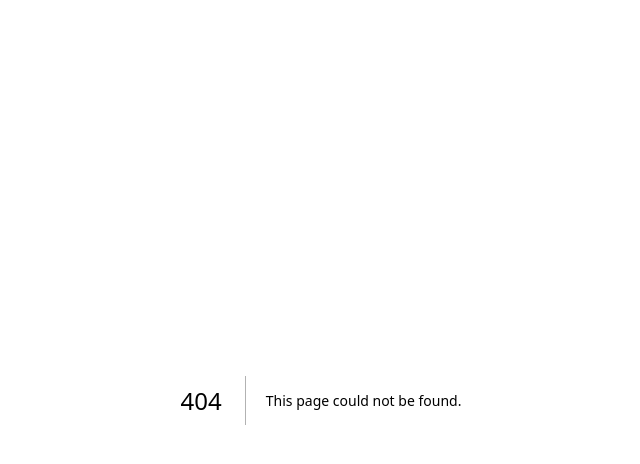
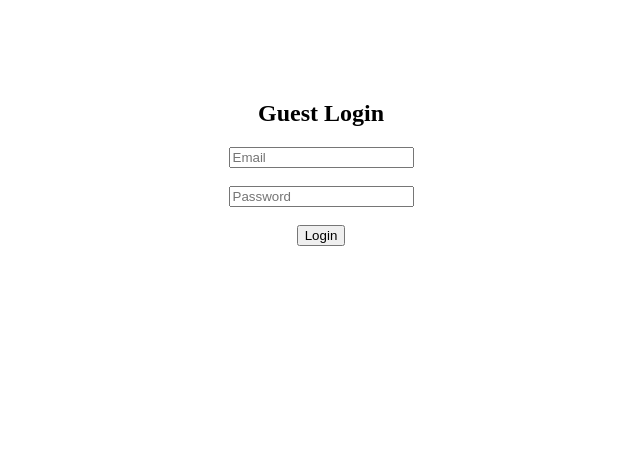
Before and after one commit to lsagarmys1997-crypto/hotelsuite-frontend, a Next.js app: page /guest/login in a window 1280 px wide. Before the commit this address had no page. Shown: the top 464 px of the page, without its empty margins (319-959 px from the left). Built offline with nearby package versions, Linux system fonts and the light colour scheme.

Commit message:
page.jsx

```diff
--- /dev/null
+++ b/app/guest/login/page.jsx
@@ -0,0 +1,62 @@
+'use client';
+
+import { useState } from 'react';
+import { useRouter } from 'next/navigation';
+
+export default function GuestLogin() {
+  const router = useRouter();
+  const [email, setEmail] = useState('');
+  const [password, setPassword] = useState('');
+  const [error, setError] = useState('');
+
+  const handleLogin = async () => {
+    setError('');
+
+    const res = await fetch(
+      'https://hotelsuite-backend.onrender.com/api/guest/login',
+      {
+        method: 'POST',
+        headers: { 'Content-Type': 'application/json' },
+        body: JSON.stringify({ email, password })
+      }
+    );
+
+    const data = await res.json();
+
+    if (!res.ok) {
+      setError(data.error || 'Login failed');
+      return;
+    }
+
+    // ✅ Save guest token
+    localStorage.setItem('guest_token', data.token);
+    localStorage.setItem('guest_user', JSON.stringify(data.guest));
+
+    router.push('/guest/dashboard');
+  };
+
+  return (
+    <div style={{ marginTop: 100, textAlign: 'center' }}>
+      <h2>Guest Login</h2>
+
+      {error && <p style={{ color: 'red' }}>{error}</p>}
+
+      <input
+        placeholder="Email"
+        value={email}
+        onChange={e => setEmail(e.target.value)}
+      />
+      <br /><br />
+
+      <input
+        type="password"
+        placeholder="Password"
+        value={password}
+        onChange={e => setPassword(e.target.value)}
+      />
+      <br /><br />
+
+      <button onClick={handleLogin}>Login</button>
+    </div>
+  );
+}
```
